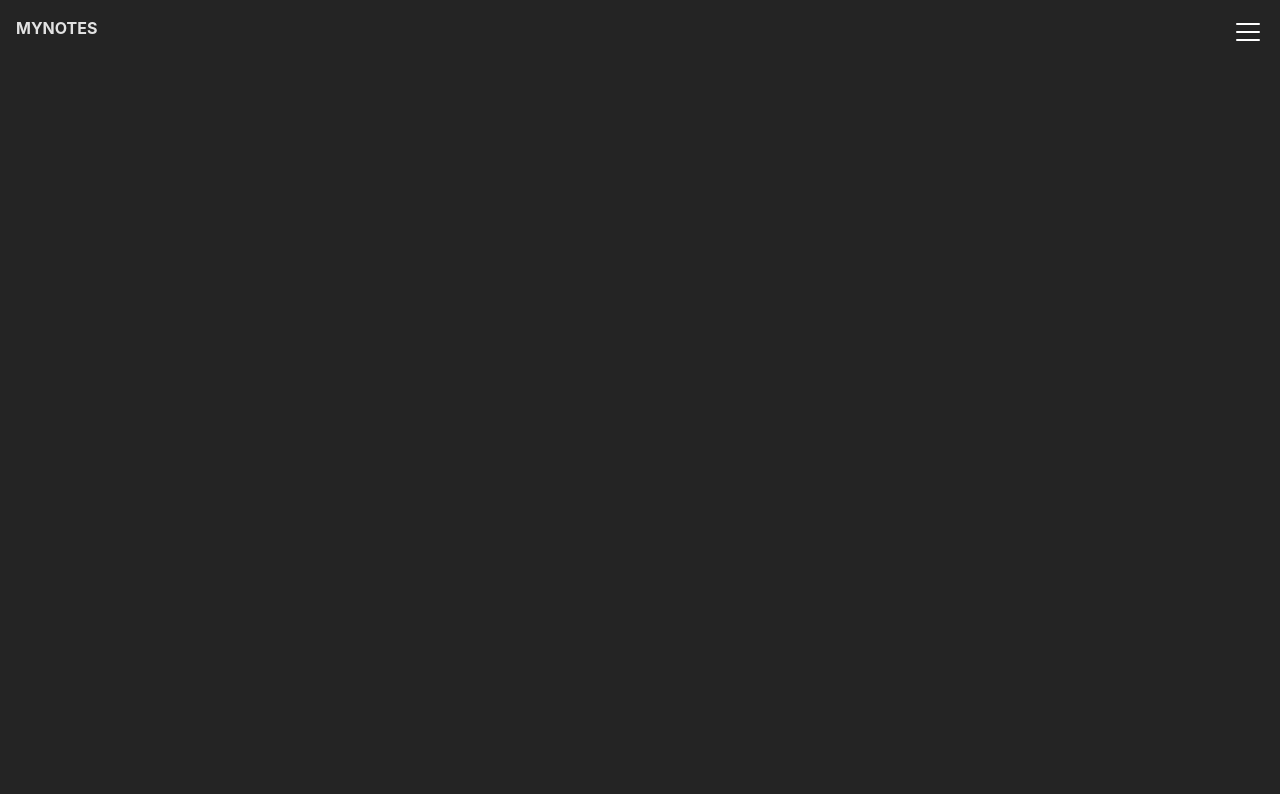
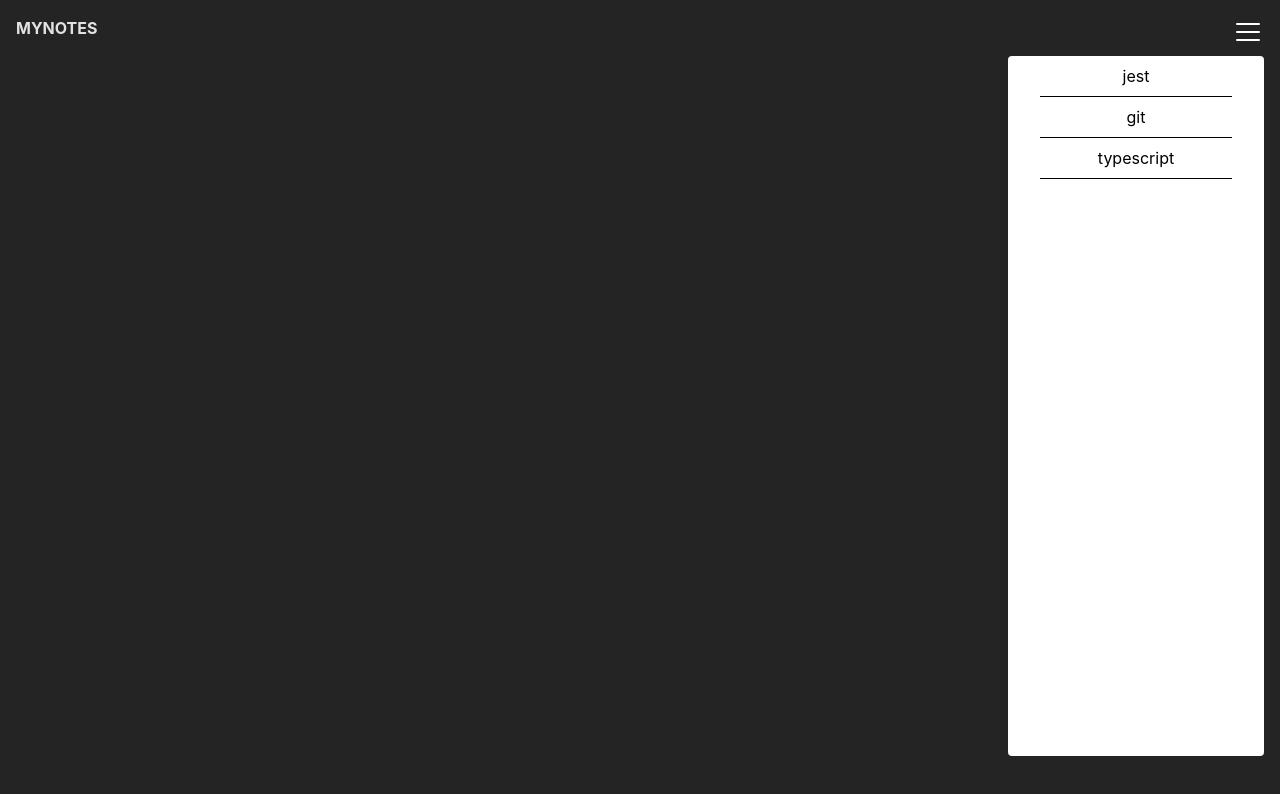
Before and after one commit to gabriel-O-C/brain, a React (Vite) app: page / in a window 1280 px wide. Both pictures are taken after a click on the element 1248 px from the left and 32 px from the top of the page. Shown: the top 794 px of the page. Built offline with nearby package versions, Linux system fonts and the light colour scheme.

Commit message:
feat: add menu view

```diff
--- /dev/null
+++ b/src/components/menu/index.tsx
@@ -0,0 +1,16 @@
+export const Menu: React.FC = () => {
+  const menuItems = ["jest", "git", "typescript"];
+  return (
+    <div className="absolute text-left border-red-500 border-spacing-1 top-8 right-[-12px] px-8 bg-white text-black h-[calc(100vh-100px)] overflow-hidden mt-2 w-[calc(20vw)] rounded mr-3">
+      <ul>
+        {menuItems.map(menuItem => (
+          <a key={menuItem} href={`/${menuItem}`}>
+            <li className="border-black border-b border-solid text-center py-2 cursor-pointer">
+              {menuItem}
+            </li>
+          </a>
+        ))}
+      </ul>
+    </div>
+  );
+};
--- a/src/pages/Home/index.tsx
+++ b/src/pages/Home/index.tsx
@@ -1,14 +1,26 @@
+import { useState } from "react";
 import menu from "../../assets/menu.svg";
+import { Menu } from "../../components/menu";
 
 export const Home: React.FC = () => {
-  return(
+  const [isOpen, setIsopen] = useState(false);
+  return (
     <header>
-      <div className="flex justify-between p-4">
+      <div className="flex justify-between p-4 w-screen">
         <strong className="uppercase">MyNotes</strong>
-        <nav className="cursor-pointer">
-          <img alt="menu-icon" role="menubar" src={menu} title="menu" />
+        <nav className="cursor-pointer relative">
+          <img
+            alt="menu-icon"
+            role="menubar"
+            src={menu}
+            title="menu"
+            onClick={() => {
+              setIsopen(prevState => !prevState);
+            }}
+          />
+          {isOpen ? <Menu /> : null}
         </nav>
       </div>
     </header>
-  )
-}
+  );
+};
```
Also changed, not shown: .eslintrc.cjs.
